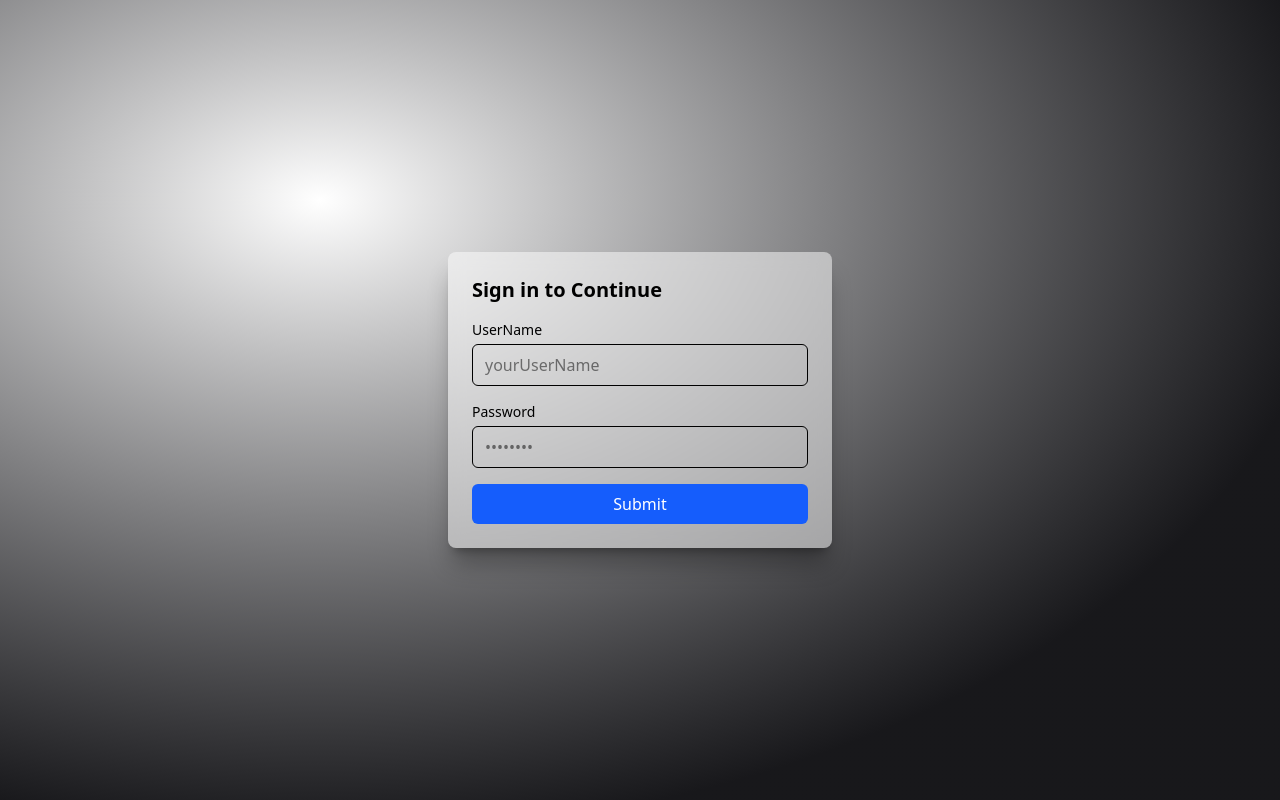
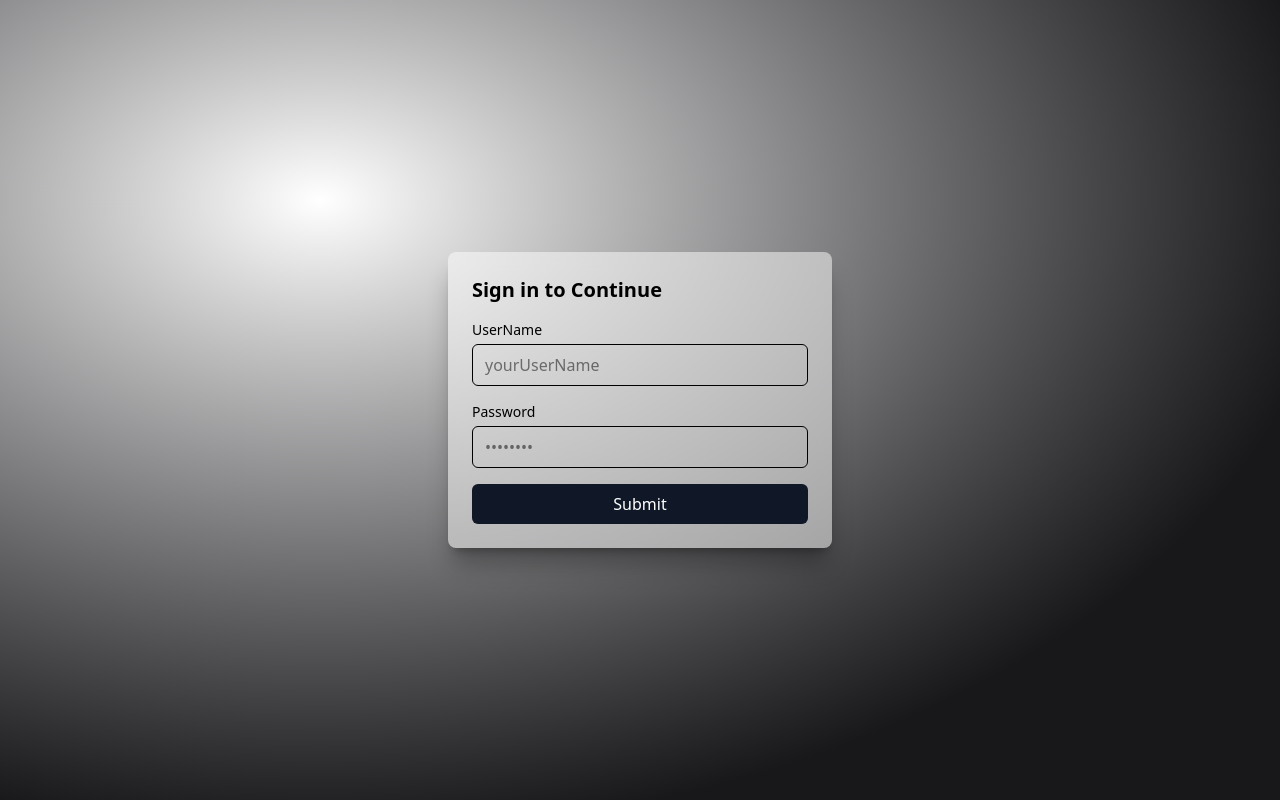
Before and after one commit to Raunit2025/Affiliate, a React (Vite) app in the folder mern_project_1/: page /login in a window 1280 px wide. Built offline with nearby package versions, Linux system fonts and the light colour scheme.

Commit message:
some minor changes

```diff
--- a/mern_project_1/src/LoginForm.jsx
+++ b/mern_project_1/src/LoginForm.jsx
@@ -55,7 +55,7 @@
           {error && <p className="text-red-500 text-sm">{error}</p>}
           <button
             type="submit"
-            className="w-full bg-blue-600 text-white py-2 rounded-md hover:bg-blue-700"
+            className="w-full bg-gray-900 py-2 rounded-md hover:bg-black text-white"
           >
             Submit
           </button>
```
